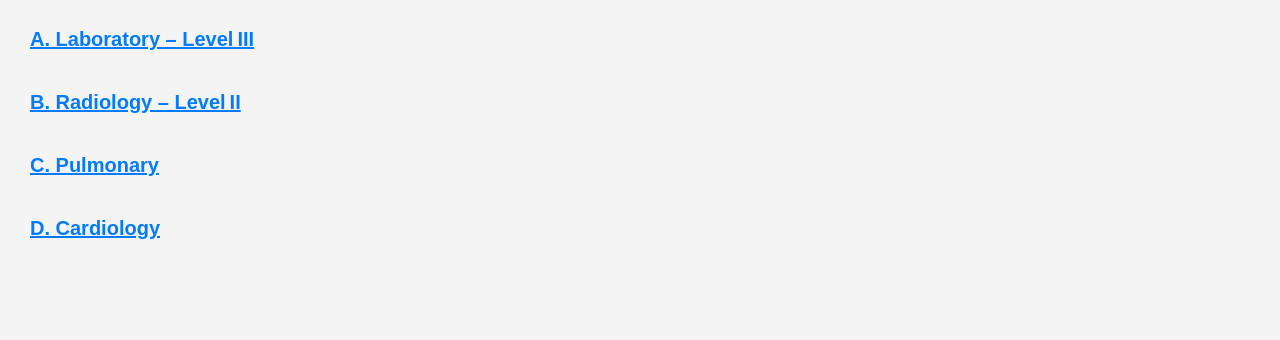
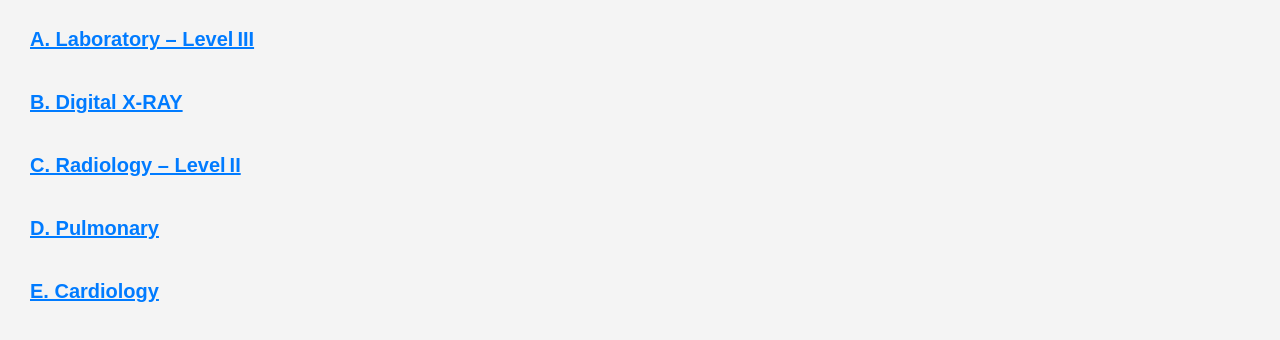
Before and after one commit to Pedroso0417/Medical-presentation, a plain HTML site: page index.html in a window 1280 px wide. Shown: the part 302-642 px from the top of the page. Drawn offline with Linux system fonts and the light colour scheme.

Commit message:
commit codes-4

```diff
--- a/index.html
+++ b/index.html
@@ -108,8 +108,18 @@
           <li>Histopathology</li>
           <li>Blood Bank</li>
           <li>Drug Testing</li>
-          <!-- Additional services added below -->
-          <li>Digital X-RAY</li>
+
+
+        </ul>
+      </div>
+    </div>
+    <div class="section">
+  <div class="toggle-button" onclick="toggleSection('Digital X-RAY-section')">
+    B. Digital X-RAY
+  </div>
+
+      <div id="Digital X-RAY-section" class="services-content">
+        <ul>
           <li>CT-Scan (64 slice)</li>
           <li>General Ultrasound</li>
           <li>Digital Mammogram</li>
@@ -121,7 +131,7 @@
 
     <div class="section">
       <div class="toggle-button" onclick="toggleSection('radiology-section')">
-        B. Radiology – Level II
+        C. Radiology – Level II
       </div>
       <div id="radiology-section" class="services-content">
         <ul>
@@ -135,7 +145,7 @@
 
     <div class="section">
       <div class="toggle-button" onclick="toggleSection('pulmonary-section')">
-        C. Pulmonary
+        D. Pulmonary
       </div>
       <div id="pulmonary-section" class="services-content">
         <ul>
@@ -147,7 +157,7 @@
 
     <div class="section">
       <div class="toggle-button" onclick="toggleSection('cardiology-section')">
-        D. Cardiology
+        E. Cardiology
       </div>
       <div id="cardiology-section" class="services-content">
         <ul>
```
